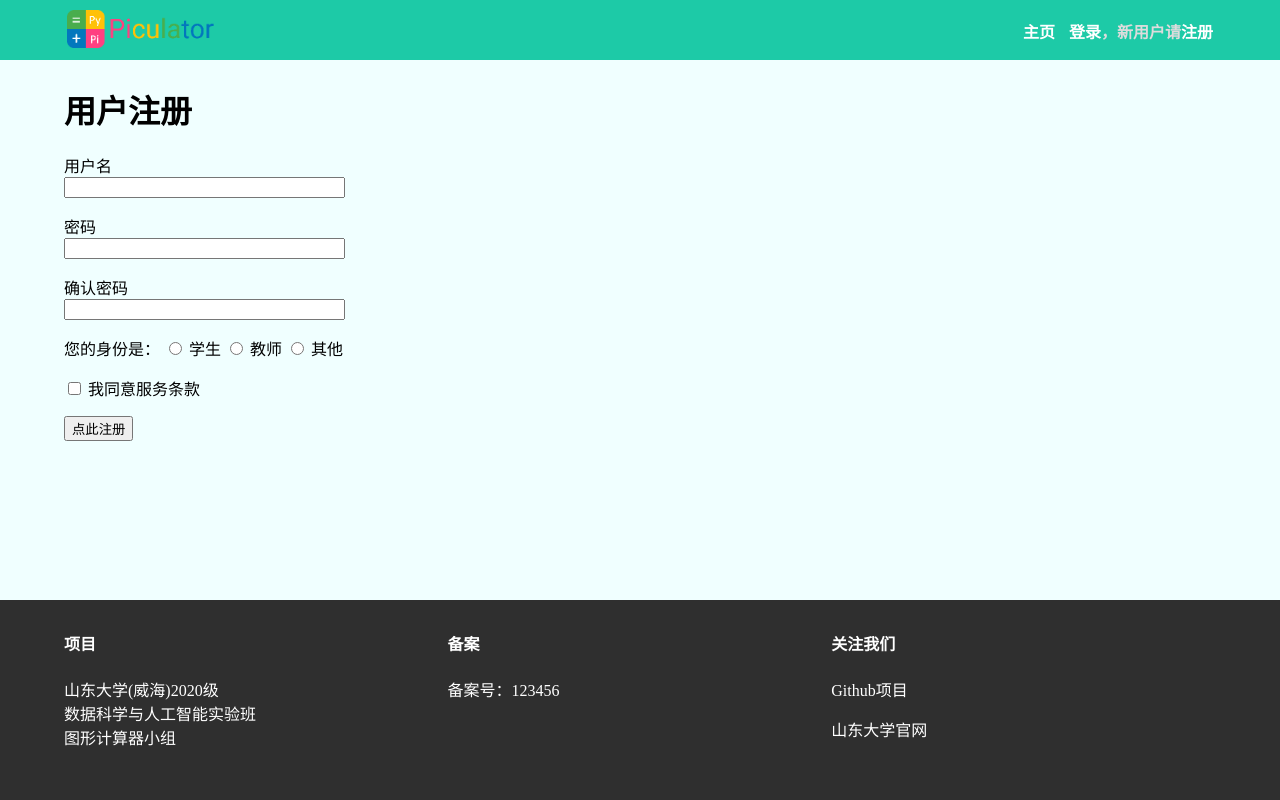
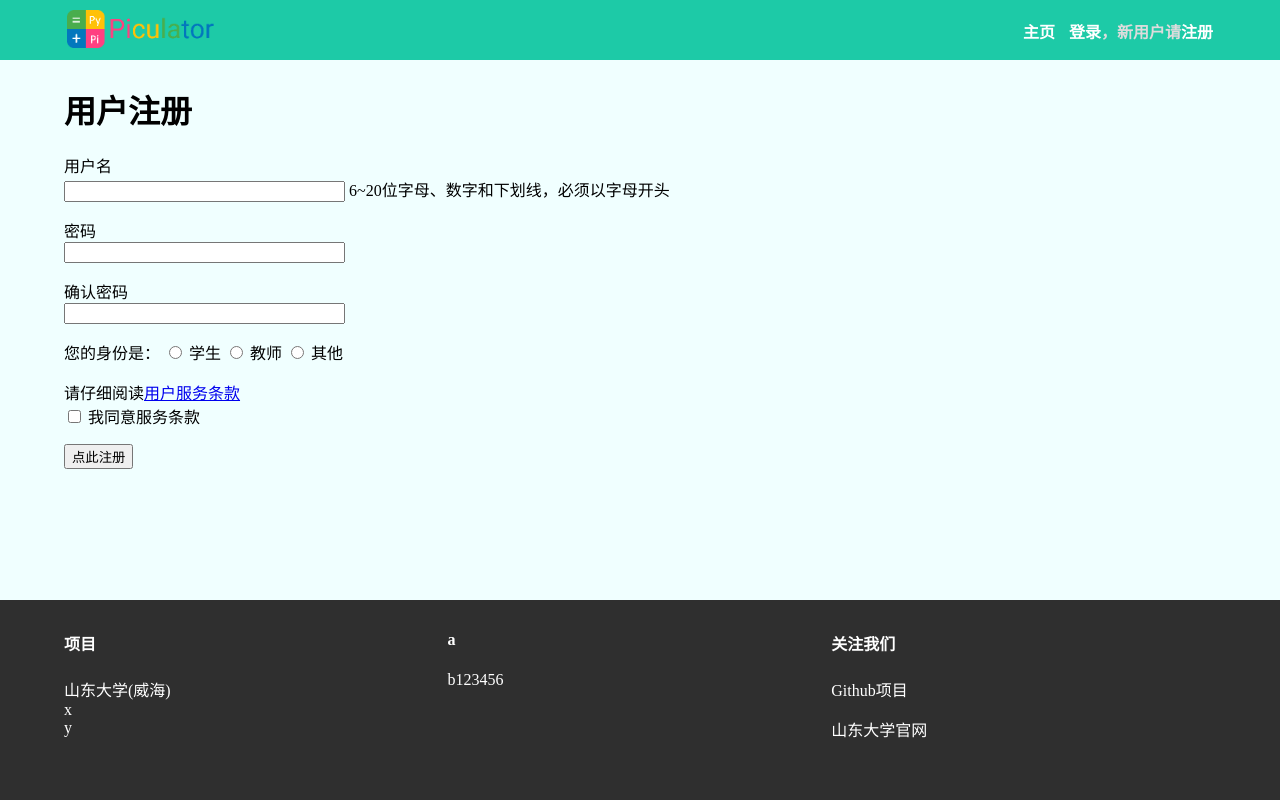
Before and after one commit to piculator/Flask-html, a Flask app: page /register in a window 1280 px wide. Run offline with Flask 2, Linux system fonts and the light colour scheme.

Commit message:
Fix some bugs

```diff
--- a/app/forms.py
+++ b/app/forms.py
@@ -2,6 +2,14 @@ from flask_wtf import FlaskForm
 from wtforms import StringField, PasswordField, BooleanField, SubmitField, TextAreaField, RadioField, SelectField
 from wtforms.validators import ValidationError, DataRequired, Email, EqualTo, Length
 from app.models import User
+
+import re
+
+#定义正则表达式
+def check_user(str1):
+    pattern = re.compile(r'^[a-zA-Z][a-zA-Z0-9_]{5,19}$')
+    res = pattern.match(str1)
+    return bool(res)
 
 class LoginForm(FlaskForm):
     username = StringField('用户名', validators=[DataRequired()])
@@ -22,6 +30,8 @@ class RegistrationForm(FlaskForm):
     submit = SubmitField('点此注册')
 
     def validate_username(self, username):
+        if not check_user(username.data):
+            raise ValidationError('用户名格式错误')
         user = User.query.filter_by(username=username.data).first()
         if user is not None:
             raise ValidationError('用户名已被使用，请换一个用户名')
--- a/app/routes.py
+++ b/app/routes.py
@@ -15,8 +15,10 @@ def byte_trans(x):
         x/=1024
     if i>5:
         return '>1024 PB'
+    elif i==0:
+        return str(x)+' B'
     else:
-        return str(x)+' '+byte_name[i]+'B'
+        return '%.2f' % x+' '+byte_name[i]+'B'
 
 
 @app.before_request
@@ -68,20 +70,26 @@ def register():
         return redirect(url_for('login'))
     return render_template('register.html', title='用户注册', form=form)
 
+@app.route('/service_item')
+def service_item():
+    return render_template('service_item.html')
+
 @app.route('/user/<username>')
 @login_required
 def user(username):
     user = User.query.filter_by(username=username).first_or_404()
     if user.CloudStorage:
         cloud_storage = byte_trans(int(user.CloudStorage))
-        cspercent = user.CloudStorage / 104857.6
+        cspercent = '%.2f' % (user.CloudStorage / 104857.6)
     else:
         cloud_storage = cspercent = 0
     # posts = [
     #     {'author': user, 'body': 'Test post #1'},
     #     {'author': user, 'body': 'Test post #2'}
     # ]
-    return render_template('user.html', user=user, cs=cloud_storage, cspercent=cspercent)
+    return render_template('user.html', user=user,
+    cs=cloud_storage,
+    cspercent=cspercent)
 
 @app.route('/edit_profile', methods=['GET', 'POST'])
 @login_required
@@ -92,7 +100,7 @@ def edit_profile():
         current_user.gender = form.gender.data
         current_user.about_me = form.about_me.data
         db.session.commit()
-        flash('Your changes have been saved.')
+        flash('您的设置已经保存')
         return redirect(url_for('edit_profile'))
     elif request.method == 'GET':
         form.username.data = current_user.username
--- a/app/templates/base.html
+++ b/app/templates/base.html
@@ -73,16 +73,16 @@
 			<div class="footer_col">
 				<h4>项目</h4>
 				<p>
-					山东大学(威海)2020级<br>
-					数据科学与人工智能实验班<br>
-					图形计算器小组<br>
+					山东大学(威海)<br>
+					x<br>
+					y<br>
 				</p>
 			</div>
 
 			<div class="footer_col">
-				<h4>备案</h4>
+				<h4>a</h4>
 				<p>
-					备案号：123456
+					b123456
 				</p>
 			</div>
 
--- a/app/templates/register.html
+++ b/app/templates/register.html
@@ -6,7 +6,7 @@
     {{ form.hidden_tag() }}
     <p>
         {{ form.username.label }}<br>
-        {{ form.username(size=32) }}<br>
+        {{ form.username(size=32) }} 6~20位字母、数字和下划线，必须以字母开头<br>
         {% for error in form.username.errors %}
         <span style="color: red;">[{{ error }}]</span>
         {% endfor %}
@@ -35,6 +35,7 @@
         {% endfor %}
     </p>
     <p>
+        请仔细阅读<a href="{{ url_for('service_item') }}" target="blank">用户服务条款</a><br>
         {{ form.accept }} {{ form.accept.label }}<br>
         {% for error in form.accept.errors %}
         <span style="color: red;">[{{ error }}]</span>
```
Also changed, not shown: app/templates/service_item.html (added, +18 -0 lines).
